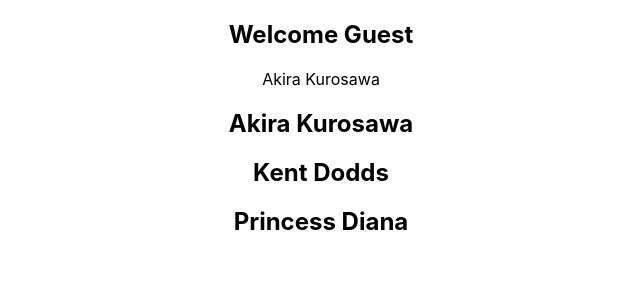
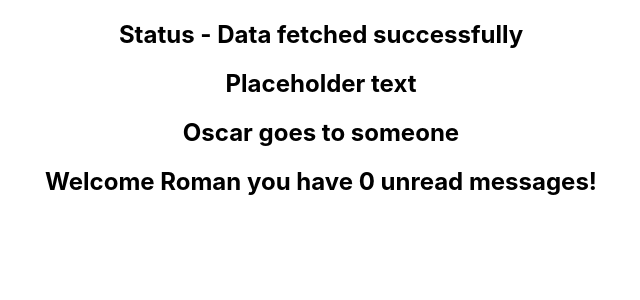
Before and after one commit to kutsen-rom/react-typescript, a React (Create React App) app: page / in a window 1280 px wide. Shown: the top 300 px of the page, without its empty margins (319-959 px from the left). Built offline with nearby package versions, Linux system fonts and the light colour scheme.

Commit message:
Complete exercise 5

```diff
--- a/src/App.tsx
+++ b/src/App.tsx
@@ -1,25 +1,20 @@
 import "./App.css";
 import Greeting from "./component/Greeting";
-import Person from "./component/Person";
-import PersonList from "./component/PersonList";
+import Heading from "./component/Heading";
+import Oscar from "./component/Oscar";
+import Status from "./component/Status";
 
 function App() {
-  const personName = {
-    first: "Akira",
-    last: "Kurosawa",
-  };
-
-  const nameList = [
-    { first: "Akira", last: "Kurosawa" },
-    { first: "Kent", last: "Dodds" },
-    { first: "Princess", last: "Diana" },
-  ];
-
   return (
     <div className="App">
-      <Greeting name="Roman" messageCount={20} isLoggedIn={false} />
-      <Person name={personName} />
-      <PersonList names={nameList} />
+      <Status status="success" />
+      <Heading>Placeholder text</Heading>
+      <Oscar>
+        <Heading>
+          Oscar goes to someone
+        </Heading>
+      </Oscar>
+      <Greeting name="Roman" isLoggedIn={true} />
     </div>
   );
 }
--- a/src/component/Greeting.tsx
+++ b/src/component/Greeting.tsx
@@ -1,12 +1,12 @@
 type GreetProps = {
   name: string;
-  messageCount: number;
+  messageCount?: number;
   isLoggedIn: boolean;
 };
 
 export default function Greeting({
   name,
-  messageCount,
+  messageCount = 0,
   isLoggedIn,
 }: GreetProps) {
   return (
--- /dev/null
+++ b/src/component/Heading.tsx
@@ -0,0 +1,7 @@
+type HeadingProps = {
+  children: string;
+};
+
+export default function Heading({ children }: HeadingProps) {
+  return <h2>{children}</h2>;
+}
--- /dev/null
+++ b/src/component/Oscar.tsx
@@ -0,0 +1,7 @@
+type OscarProps = {
+    children: React.ReactNode
+}
+
+export default function Oscar({children}: OscarProps) {
+  return <div>{children}</div>;
+}
--- /dev/null
+++ b/src/component/Status.tsx
@@ -0,0 +1,20 @@
+type StatusProps = {
+  status: 'loading' | 'success' | 'error'
+};
+
+export default function Status({status}: StatusProps) {
+  const message =
+    status === "loading"
+      ? "Loading..."
+      : status === "success"
+      ? "Data fetched successfully"
+      : status === "error"
+      ? "Error fetching data"
+      : "";
+
+  return (
+    <div>
+      <h2>Status - {message}</h2>
+    </div>
+  );
+}
```
